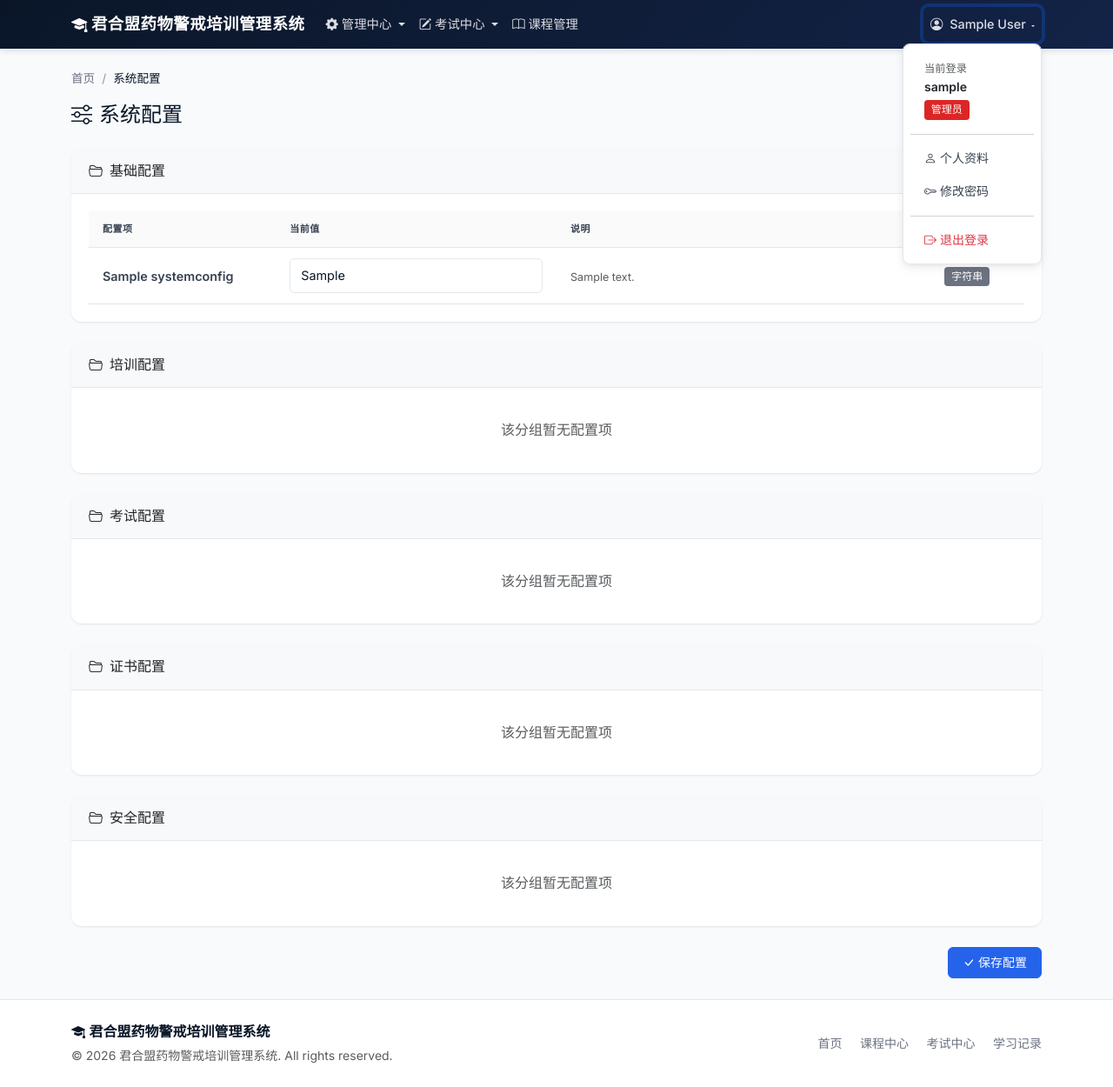
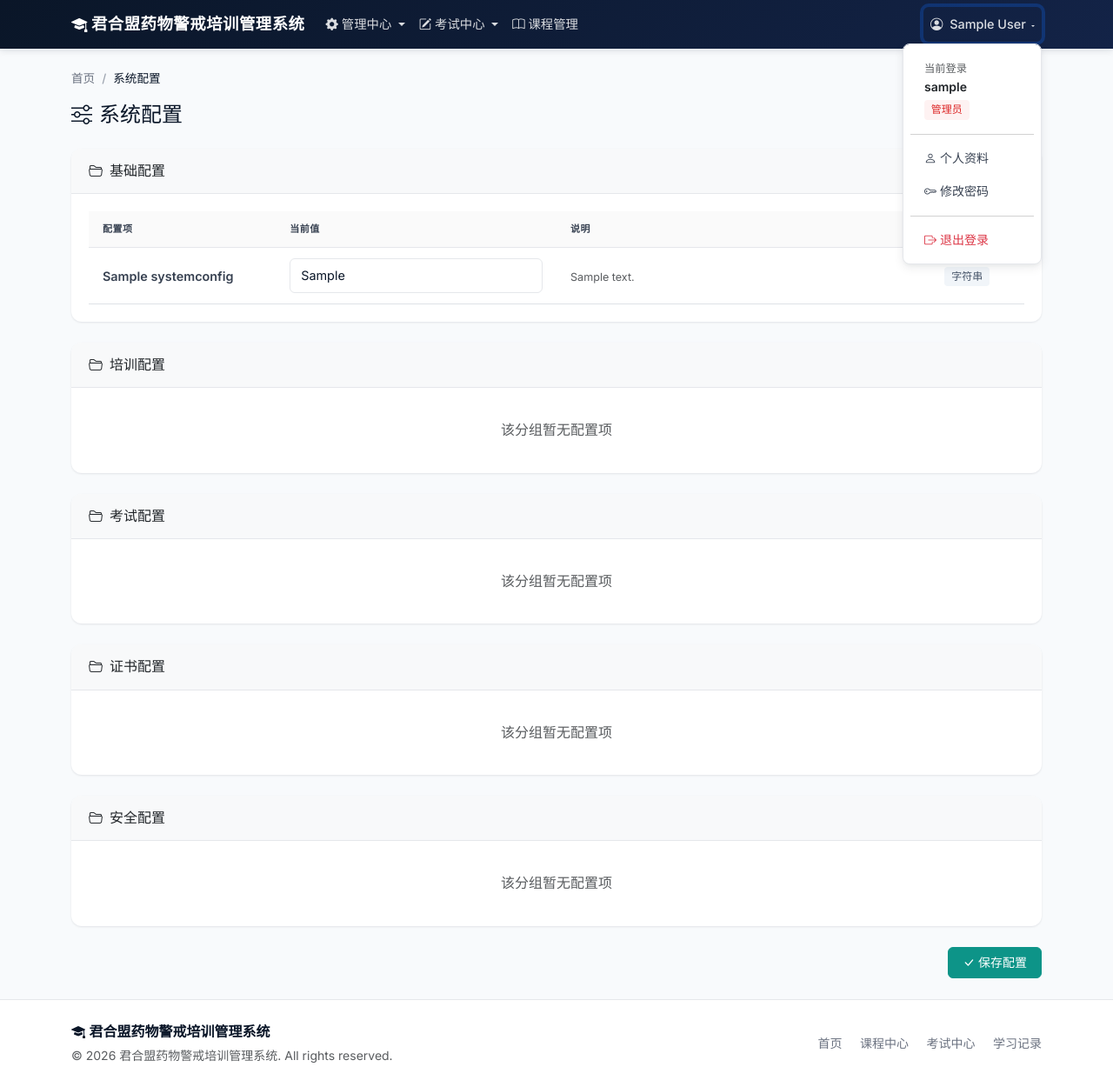
Before and after one commit to yuhu2024/gvp-pv-quality-management, a Django app: page /settings/ in a window 1280 px wide, after a click that opens the changed part. Shown: the whole page at 87% size. Run offline with Django 4.2, Linux system fonts and the light colour scheme; a user stored in the database is signed in; tables that the repository leaves empty hold one stand-in row (values such as "Sample post"); some libraries are stand-ins or nearby versions.

Commit message:
fix(ui): fix spec compliance issues - btn-primary color, badge styles, missing variants

```diff
--- a/static/css/style.css
+++ b/static/css/style.css
@@ -38,6 +38,13 @@
     --danger-subtle: #FEF2F2;
     --info-subtle: #EFF6FF;
 
+    /* 功能色 - 浅色背景 (用于徽章等) */
+    --blue-bg: #EFF6FF;
+    --green-bg: #ECFDF5;
+    --amber-bg: #FFFBEB;
+    --red-bg: #FEF2F2;
+    --violet-bg: #F5F3FF;
+
     /* 阴影 */
     --shadow-sm: 0 1px 3px rgba(10, 22, 40, 0.06), 0 1px 2px rgba(10, 22, 40, 0.04);
     --shadow-md: 0 4px 12px rgba(10, 22, 40, 0.08), 0 2px 4px rgba(10, 22, 40, 0.04);
@@ -57,7 +64,9 @@
     --space-4: 16px;
     --space-5: 20px;
     --space-6: 24px;
+    --space-7: 28px;
     --space-8: 32px;
+    --space-9: 36px;
     --space-10: 40px;
 
     /* 过渡 */
@@ -293,7 +302,7 @@ a:hover {
 .stat-card.bg-success { background: linear-gradient(135deg, var(--green) 0%, #047857 100%); }
 .stat-card.bg-warning { background: linear-gradient(135deg, var(--amber) 0%, #b45309 100%); color: #fff !important; }
 .stat-card.bg-warning .stat-icon { background: rgba(255, 255, 255, 0.2); }
-.stat-card.bg-info { background: linear-gradient(135deg, var(--blue) 0%, #1d4ed8 100%); color: #fff !important; }
+.stat-card.bg-info { background: linear-gradient(135deg, var(--accent) 0%, #0F766E 100%); color: #fff !important; }
 .stat-card.bg-info .stat-icon { background: rgba(255, 255, 255, 0.2); }
 .stat-card.bg-secondary { background: linear-gradient(135deg, var(--text-muted) 0%, #4B5563 100%); }
 .stat-card.bg-danger { background: linear-gradient(135deg, var(--red) 0%, #b91c1c 100%); }
@@ -459,16 +468,16 @@ a:hover {
 }
 
 .btn-primary {
-    background-color: var(--blue);
-    border-color: var(--blue);
+    background-color: var(--accent);
+    border-color: var(--accent);
     color: #fff;
 }
 
 .btn-primary:hover {
-    background-color: #1d4ed8;
-    border-color: #1d4ed8;
+    background-color: #0F766E;
+    border-color: #0F766E;
     transform: translateY(-1px);
-    box-shadow: 0 4px 12px rgba(37, 99, 235, 0.3);
+    box-shadow: 0 4px 12px rgba(13, 148, 136, 0.3);
 }
 
 .btn-primary:active {
@@ -537,28 +546,38 @@ a:hover {
 }
 
 .badge.bg-primary {
-    background-color: var(--blue) !important;
+    background-color: var(--blue-bg) !important;
+    color: var(--blue) !important;
 }
 
 .badge.bg-success {
-    background-color: var(--green) !important;
+    background-color: var(--green-bg) !important;
+    color: var(--green) !important;
 }
 
 .badge.bg-warning {
-    background-color: var(--amber) !important;
-    color: #fff !important;
+    background-color: var(--amber-bg) !important;
+    color: var(--amber) !important;
 }
 
 .badge.bg-danger {
-    background-color: var(--red) !important;
+    background-color: var(--red-bg) !important;
+    color: var(--red) !important;
 }
 
 .badge.bg-info {
-    background-color: var(--blue) !important;
+    background-color: #F0FDFA !important;
+    color: var(--accent) !important;
 }
 
 .badge.bg-secondary {
-    background-color: var(--text-muted) !important;
+    background-color: #F1F5F9 !important;
+    color: #475569 !important;
+}
+
+.badge.bg-purple {
+    background-color: var(--violet-bg) !important;
+    color: var(--violet) !important;
 }
 
 /* ---- 分页样式 ---- */
```
